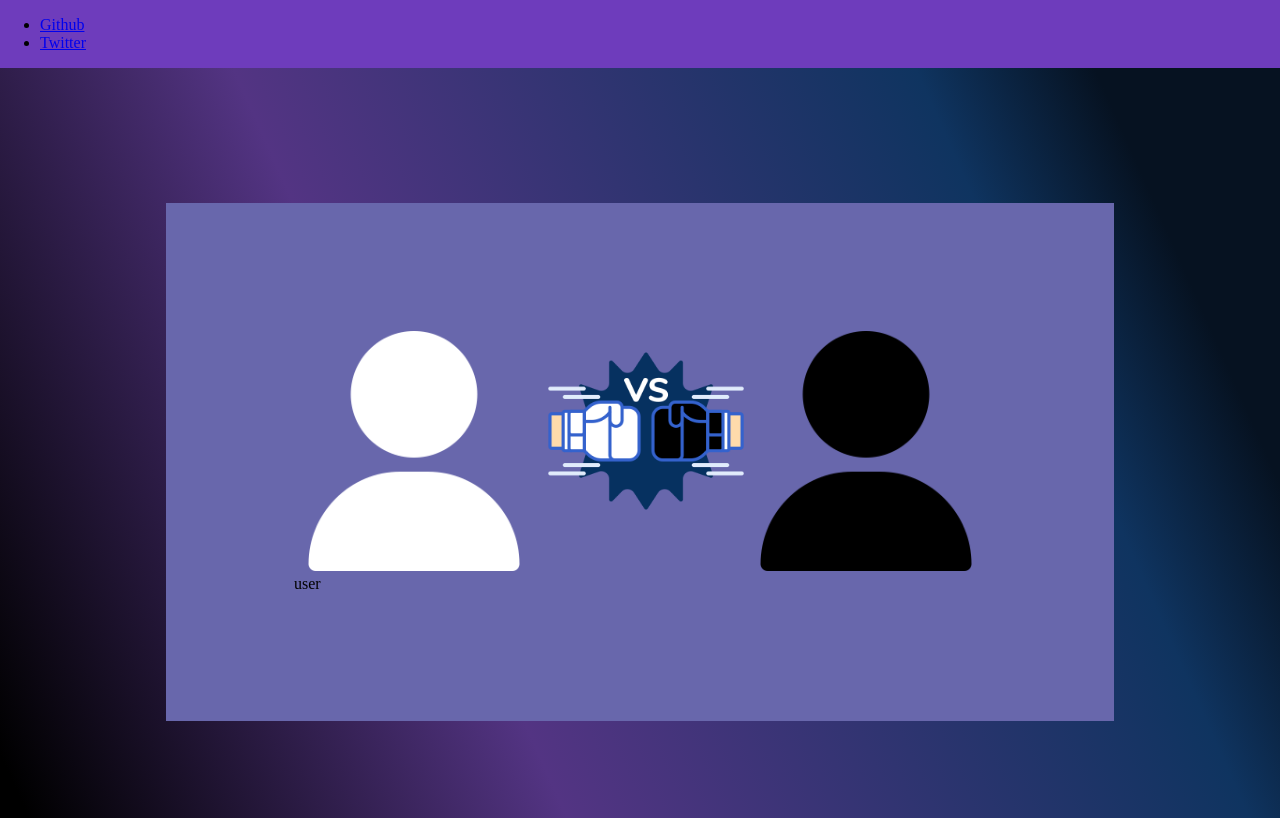
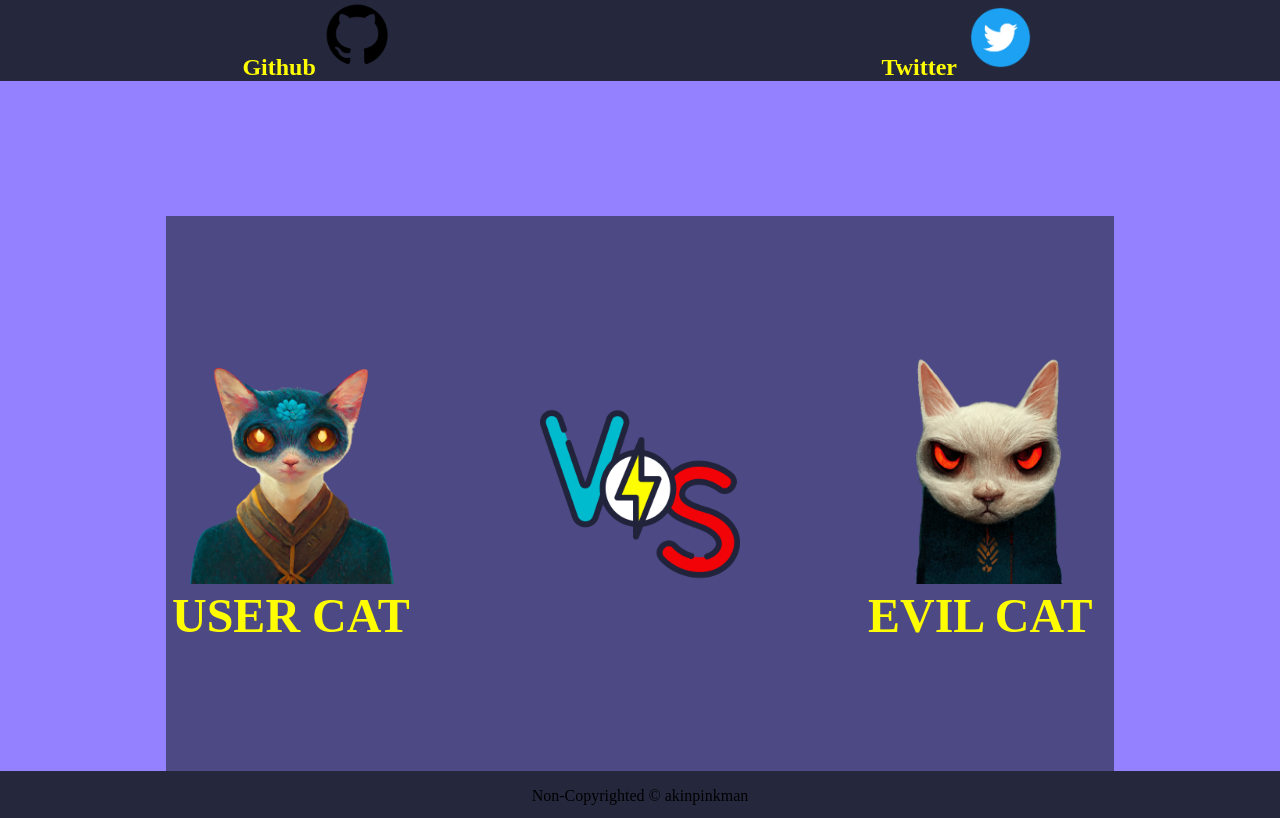
Before and after one commit to akinpinkman/rock-paper-scissor, a plain HTML site: page index.html in a window 1280 px wide. Shown: the top 818 px of the page. Drawn offline with Linux system fonts and the light colour scheme.

Commit message:
Working on game UI

```diff
--- a/index.html
+++ b/index.html
@@ -9,28 +9,45 @@
     <link rel="stylesheet" href="style.css">
 </head>
 <body>
+
+
     <div class="firstSection">
-        <nav id="navBar">
-            <ul>
-                <li><a href="https://github.com/akinpinkman">Github</a></li>
-                <li><a href="https://twitter.com/akinnpinkmann">Twitter</a></li>
-            </ul>
-        </nav>
+
+        <div class="navBar">
+            <div class="Github">
+                <a href="https://github.com/akinpinkman">Github
+                    <img src="/rps-img/githubLogo.png" width="75" height="75">
+                </a>
+            </div>
+
+            <div class="Twitter">
+                <a href="https://twitter.com/akinnpinkmann">Twitter
+                    <img src="/rps-img/twitterLogo.png" width="75" height="75">
+               </a>
+            </div>
+        </div>
     </div>
 
     <div class="secondSection">
         <div class="userScore">
-            <img src="./rps-img/user (2).png" width="240" height="240">
-            <span>user</span>
+            <img src="./rps-img/user1.png" width="240" height="240">
+            <span>USER CAT</span>
         </div>
 
-        <img src="./rps-img/competition.png" width="200" height="200">
-        <img src="./rps-img/user (1).png" width="240" height="240">
+     <div class="image">
+        <img src="./rps-img/vs.png" width="200" height="200">
+     </div>
+
+        <div class="computerScore">
+            <img src="./rps-img/user2.png" width="240" height="240">
+            <span>EVIL CAT</span>
+        </div>
 
     </div>
-
     <div class="footer">
        <p>Non-Copyrighted © akinpinkman</p>
     </div>
+
+
 </body>
 </html>
--- a/style.css
+++ b/style.css
@@ -5,27 +5,66 @@ body {
   display: flex;
   flex-direction: column;
   min-height: 100vh;
-  background: rgb(0,0,0);
-background: linear-gradient(66deg, rgba(0,0,0,1) 10%, rgba(83,52,131,1) 40%, rgba(15,52,96,1) 78%, rgba(6,18,33,1) 88%);
+  background-color: #9381ff;
 }
 
 .firstSection {
+  background-color: #25283D;
+  justify-content: center;
+}
+
+.navBar {
   display: flex;
-  background-color: #6E3CBC
-  ;
+}
+
+.Github,
+.Twitter {
+  display: flex;
+  flex-direction: column;
+  margin: auto;
+
 }
 
 .secondSection {
 display: flex;
 justify-content: center;
-background-color: #6867AC;
-margin: 135px 166px 376px 166px;
+background-color: #2b2e46a9;
+margin: 135px 166px auto 166px;
 padding: 128px;
 }
 
+
 .footer {
   display: flex;
+
   justify-content: center;
   height: 60px;
-  background-color:#6E3CBC
+  background-color:#25283d;
 }
+
+.userScore,
+.computerScore {
+  padding: 0rem 8rem;
+}
+
+.image{
+  display: flex;
+  align-items: center;
+}
+
+span {
+  font-size: 3rem;
+  font-weight: 600;
+  color: #FFFE00 ;
+}
+
+ul {
+  list-style: none;
+}
+
+a {
+  color: #FFFE00;
+  text-decoration: none;
+  font-size: 1.5rem;
+  font-weight: 800;
+}
```
Also changed, not shown: rps-img/competition.png (deleted), rps-img/githubLogo.png (added), rps-img/twitterLogo.png (added), rps-img/user (1).png (deleted), rps-img/user (2).png (deleted), rps-img/user1.png (added), rps-img/user2.png (added), rps-img/vs.png (added), 1 other file.
